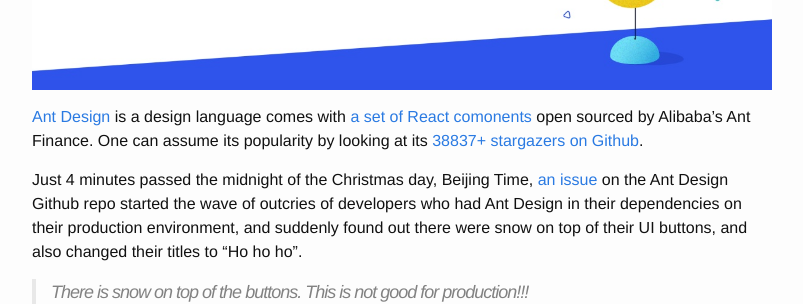
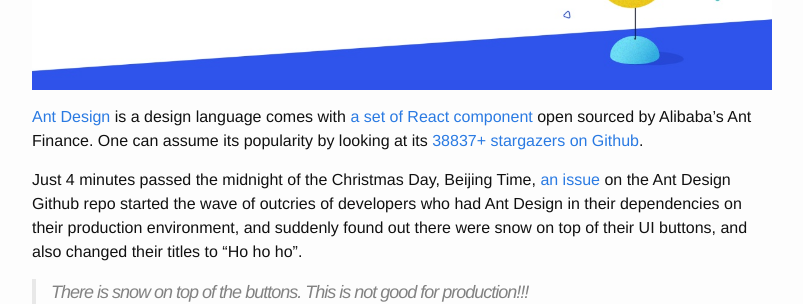
Before and after one commit to shun-liang/shun-liang.github.io, a Jekyll site: the page built from _posts/2018-12-25-the-ant-design-xmas-egg-that-went-wrong.md, in a window 1280 px wide. Shown: the part 460-764 px from the top of the page, without its empty margins (238-1041 px from the left). Built offline with Jekyll 4.4.1, drawn with Linux system fonts in a browser that asks for light colours; some of the changed text lies outside the part shown.

Commit message:
Fix more typos

```diff
--- a/_posts/2018-12-25-the-ant-design-xmas-egg-that-went-wrong.md
+++ b/_posts/2018-12-25-the-ant-design-xmas-egg-that-went-wrong.md
@@ -7,9 +7,9 @@ categories: frontend
 
 ![](/assets/ant-design-index-snow.jpg)
 
-[Ant Design](https://ant.design/) is a design language comes with [a set of React comonents](https://ant.design/docs/react/introduce) open sourced by Alibaba's Ant Finance. One can assume its popularity by looking at its [38837+ stargazers on Github](https://github.com/ant-design/ant-design/stargazers).
+[Ant Design](https://ant.design/) is a design language comes with [a set of React component](https://ant.design/docs/react/introduce) open sourced by Alibaba's Ant Finance. One can assume its popularity by looking at its [38837+ stargazers on Github](https://github.com/ant-design/ant-design/stargazers).
 
-Just 4 minutes passed the midnight of the Christmas day, Beijing Time, [an issue](https://github.com/ant-design/ant-design/issues/13818) on the Ant Design Github repo started the wave of outcries of developers who had Ant Design in their dependencies on their production environment, and suddenly found out there were snow on top of their UI buttons, and also changed their titles to "Ho ho ho".
+Just 4 minutes passed the midnight of the Christmas Day, Beijing Time, [an issue](https://github.com/ant-design/ant-design/issues/13818) on the Ant Design Github repo started the wave of outcries of developers who had Ant Design in their dependencies on their production environment, and suddenly found out there were snow on top of their UI buttons, and also changed their titles to "Ho ho ho".
 
 > There is snow on top of the buttons. This is not good for production!!!
 
```
Also changed, not shown: other parts of _posts/2018-12-25-the-ant-design-xmas-egg-that-went-wrong.md (+1 -1 lines).
